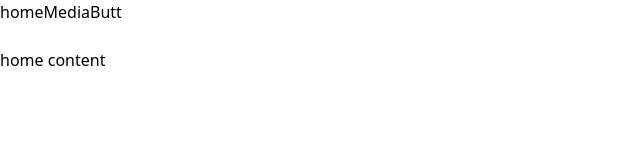
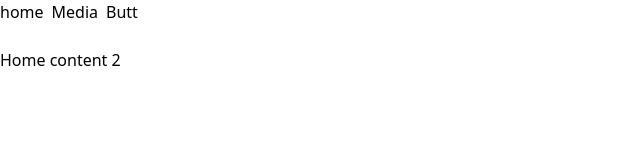
Before and after one commit to Suryadev-S/Raybox_updated, a React (Vite) app: page /#/ in a window 1280 px wide. Shown: the top 160 px of the page, without its empty margins (0-640 px from the left). Built offline with nearby package versions, Linux system fonts and the light colour scheme.

Commit message:
did refactor

```diff
--- a/src/App.tsx
+++ b/src/App.tsx
@@ -2,11 +2,21 @@ import React from 'react';
 import { Button } from './components/ui/button';
 import { Link, Outlet } from 'react-router-dom';
 import AppLayout from './components/AppLayout';
+import { HashRouter, Routes, Route } from 'react-router-dom';
+import Media from '@/pages/Media';
+import Butt from '@/pages/Butt';
+import Home from './pages/Home';
 
 const App = () => (
-    <div className="">
-        home content
-    </div>
+    <HashRouter>
+        <Routes>
+            <Route element={<AppLayout />}>
+                <Route path='/' element={<Home />} />
+                <Route path='/media' element={<Media />} />
+                <Route path='/butt' element={<Butt />} />
+            </Route>
+        </Routes>
+    </HashRouter>
 )
 
 export default App;
--- a/src/components/AppLayout.tsx
+++ b/src/components/AppLayout.tsx
@@ -3,7 +3,7 @@ import { NavLink, Outlet } from "react-router-dom";
 
 const AppLayout = () => (
     <div>
-        <nav>
+        <nav className="flex gap-2">
             <NavLink to={'/'}>home</NavLink>
             <NavLink to={'/media'}>Media</NavLink>
             <NavLink to={'/butt'}>Butt</NavLink>
--- a/src/lib/getStorePath.ts
+++ /dev/null
@@ -1,6 +0,0 @@
-// import path from "path"
-
-
-// export function getConfigPath() {
-//     return path.join(app.getPath("userData"), "config.json")
-// }
--- a/src/lib/checkStore.ts
+++ b/src/lib/ipcHandlers/checkStore.ts
@@ -4,7 +4,7 @@ import { getConfigPath } from "./createStore"
 import type {
     StoreConfig,
     CheckStoreResult,
-} from "./types"
+} from "../types"
 
 export async function checkStore(): Promise<CheckStoreResult> {
     try {
--- a/src/lib/ipcHandlers/store.ipc.ts
+++ /dev/null
@@ -1,17 +0,0 @@
-import { ipcMain } from "electron"
-import { createStore } from "../createStore"
-import { checkStore } from "../checkStore"
-
-
-ipcMain.handle("store:create", createStore)
-
-ipcMain.handle("store:check", checkStore)
-
-ipcMain.handle("store:test", async () => {
-    console.log("this is a test handler")
-
-    // return {
-    //     success: true,
-    //     message: "handler works",
-    // }
-})
--- /dev/null
+++ b/src/lib/store.ipc.ts
@@ -0,0 +1,17 @@
+import { ipcMain } from "electron"
+import { createStore } from "./ipcHandlers/createStore"
+import { checkStore } from "./ipcHandlers/checkStore"
+
+
+ipcMain.handle("create-store", createStore)
+
+ipcMain.handle("check-store", checkStore)
+
+ipcMain.handle("test", async () => {
+    console.log("this is a test handler")
+
+    // return {
+    //     success: true,
+    //     message: "handler works",
+    // }
+})
--- a/src/main.ts
+++ b/src/main.ts
@@ -3,7 +3,7 @@ import path from 'node:path';
 import started from 'electron-squirrel-startup';
 
 // SELF-NOTE: important to add all ipc in the main.ts
-import './lib/ipcHandlers/store.ipc'
+import './lib/store.ipc'
 
 // Handle creating/removing shortcuts on Windows when installing/uninstalling.
 if (started) {
--- a/src/main.tsx
+++ b/src/main.tsx
@@ -2,23 +2,12 @@ import React from 'react';
 import './index.css';
 import { createRoot } from 'react-dom/client';
 import App from './App';
-import { HashRouter, Routes, Route } from 'react-router-dom';
-import Media from '@/pages/Media';
-import Butt from '@/pages/Butt';
-import AppLayout from './components/AppLayout';
+
 
 // Render your React component instead
 const root = createRoot(document.body);
 root.render(
     <React.StrictMode>
-        <HashRouter>
-            <Routes>
-                <Route element={<AppLayout />}>
-                    <Route path='/' element={<App />} />
-                    <Route path='/media' element={<Media />} />
-                    <Route path='/butt' element={<Butt />} />
-                </Route>
-            </Routes>
-        </HashRouter>
+        <App />
     </React.StrictMode>
 );
--- /dev/null
+++ b/src/pages/Home.tsx
@@ -0,0 +1,11 @@
+import React from "react";
+
+const Home = () => {
+    return (
+        <>
+            <div>Home content 2</div>
+        </>
+    )
+}
+
+export default Home;
--- a/src/preload.ts
+++ b/src/preload.ts
@@ -4,7 +4,7 @@
 import { contextBridge, ipcRenderer } from "electron";
 
 contextBridge.exposeInMainWorld("store", {
-  create: () => ipcRenderer.invoke("store:create"),
-  check: () => ipcRenderer.invoke("store:check"),
-  test: () => ipcRenderer.invoke("store:test"),
+  create: () => ipcRenderer.invoke("create-store"),
+  check: () => ipcRenderer.invoke("check-store"),
+  test: () => ipcRenderer.invoke("test"),
 })
```
Also changed, not shown: src/lib/ipcHandlers/createStore.ts (renamed from src/lib/createStore.ts, +1 -16 lines).
